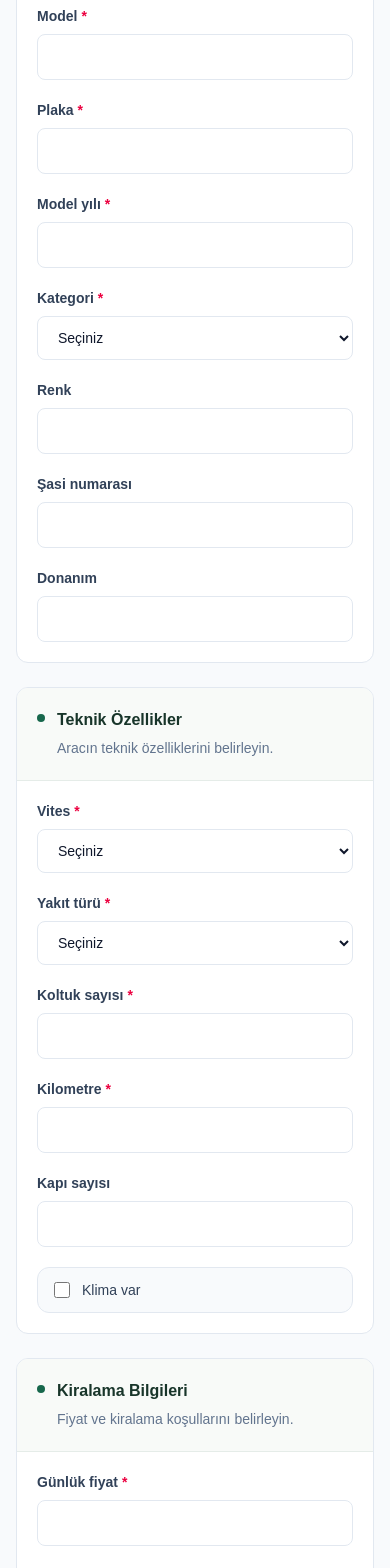
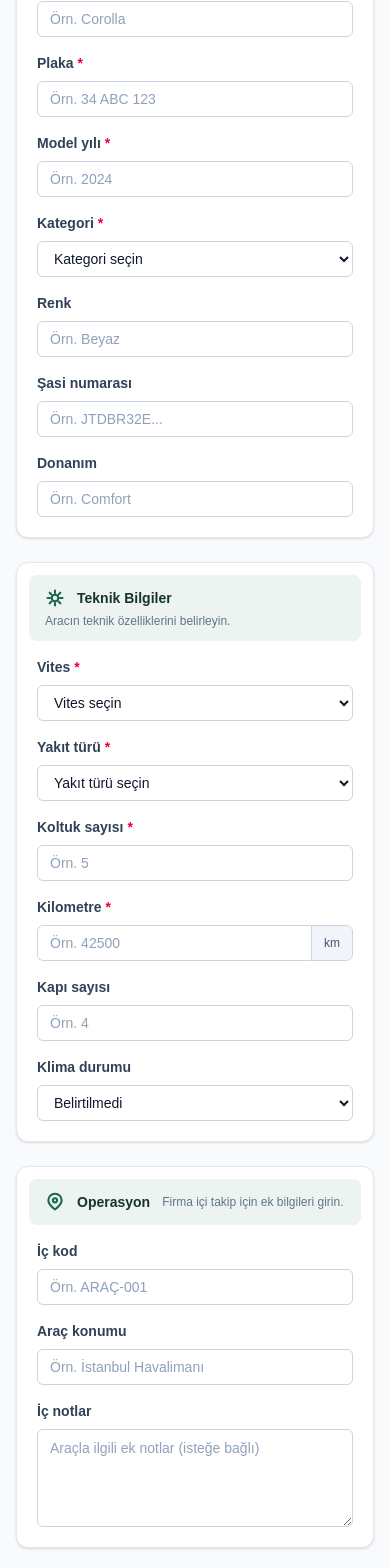
Before and after one commit to molmezses/RentACar, a Next.js app in the folder apps/web/: page /vehicle-create-demo in a window 390 px wide. Shown: the part 432-2000 px from the top of the page. Built offline with nearby package versions, Linux system fonts and the light colour scheme.

Commit message:
refactor(web): improve vehicle form UX and tenant design

```diff
--- a/apps/web/components/vehicles/VehicleForm.tsx
+++ b/apps/web/components/vehicles/VehicleForm.tsx
@@ -5,18 +5,12 @@
 import { useState, type FormEvent } from "react";
 
 import VehicleFormSection from "./VehicleFormSection";
-
 import {
   validateVehicleForm,
   type VehicleValidationErrors,
 } from "@/lib/vehicles/validation";
+import type { CreateVehicleInput, VehicleFormValues } from "@/types/vehicle";
 
-import type {
-  CreateVehicleInput,
-  VehicleFormValues,
-} from "@/types/vehicle";
-
-//Form dışarıdan hangi özellikleri alcak
 type VehicleFormProps = {
   initialValues?: Partial<VehicleFormValues>;
   onSubmit: (vehicle: CreateVehicleInput) => void;
@@ -25,7 +19,6 @@ type VehicleFormProps = {
   submitLabel?: string;
 };
 
-//Yeni araç oluşturulurken formun başlangıçta hangi değerleri taşıyacak
 const emptyValues: VehicleFormValues = {
   plate: "",
   vin: "",
@@ -40,7 +33,7 @@ const emptyValues: VehicleFormValues = {
   fuelType: "",
   seatCount: "",
   doorCount: "",
-  hasAirConditioning: false,
+  hasAirConditioning: null,
   odometerKm: "",
   currentLocationLabel: "",
   notes: "",
@@ -51,12 +44,7 @@ const emptyValues: VehicleFormValues = {
   extraKmPrice: "",
 };
 
-type SelectFieldName =
-  | "category"
-  | "transmission"
-  | "fuelType"
-  | "currency";
-
+type SelectFieldName = "category" | "transmission" | "fuelType" | "currency";
 type TextFieldName = Exclude<
   keyof VehicleFormValues,
   SelectFieldName | "hasAirConditioning" | "notes"
@@ -69,6 +57,7 @@ type FormField =
       label: string;
       required?: boolean;
       inputMode?: "numeric" | "decimal";
+      placeholder?: string;
     }
   | {
       kind: "select";
@@ -77,101 +66,60 @@ type FormField =
       required?: boolean;
     };
 
+type VehicleSectionId = "identity" | "technical" | "operations" | "pricing";
+
 const sections: {
+  id: VehicleSectionId;
   title: string;
   description: string;
   fields: FormField[];
 }[] = [
   {
-    title: "Araç Bilgileri",
+    id: "identity",
+    title: "Araç Kimliği",
     description: "Aracın kimlik ve model bilgilerini girin.",
     fields: [
-      { kind: "text", name: "make", label: "Marka", required: true },
-      { kind: "text", name: "model", label: "Model", required: true },
-      { kind: "text", name: "plate", label: "Plaka", required: true },
-      {
-        kind: "text",
-        name: "modelYear",
-        label: "Model yılı",
-        required: true,
-        inputMode: "numeric",
-      },
+      { kind: "text", name: "make", label: "Marka", required: true, placeholder: "Örn. Toyota" },
+      { kind: "text", name: "model", label: "Model", required: true, placeholder: "Örn. Corolla" },
+      { kind: "text", name: "plate", label: "Plaka", required: true, placeholder: "Örn. 34 ABC 123" },
+      { kind: "text", name: "modelYear", label: "Model yılı", required: true, inputMode: "numeric", placeholder: "Örn. 2024" },
       { kind: "select", name: "category", label: "Kategori", required: true },
-      { kind: "text", name: "color", label: "Renk" },
-      { kind: "text", name: "vin", label: "Şasi numarası" },
-      { kind: "text", name: "trim", label: "Donanım" },
+      { kind: "text", name: "color", label: "Renk", placeholder: "Örn. Beyaz" },
+      { kind: "text", name: "vin", label: "Şasi numarası", placeholder: "Örn. JTDBR32E..." },
+      { kind: "text", name: "trim", label: "Donanım", placeholder: "Örn. Comfort" },
     ],
   },
   {
-    title: "Teknik Özellikler",
+    id: "technical",
+    title: "Teknik Bilgiler",
     description: "Aracın teknik özelliklerini belirleyin.",
     fields: [
       { kind: "select", name: "transmission", label: "Vites", required: true },
       { kind: "select", name: "fuelType", label: "Yakıt türü", required: true },
-      {
-        kind: "text",
-        name: "seatCount",
-        label: "Koltuk sayısı",
-        required: true,
-        inputMode: "numeric",
-      },
-      {
-        kind: "text",
-        name: "odometerKm",
-        label: "Kilometre",
-        required: true,
-        inputMode: "numeric",
-      },
-      {
-        kind: "text",
-        name: "doorCount",
-        label: "Kapı sayısı",
-        inputMode: "numeric",
-      },
+      { kind: "text", name: "seatCount", label: "Koltuk sayısı", required: true, inputMode: "numeric", placeholder: "Örn. 5" },
+      { kind: "text", name: "odometerKm", label: "Kilometre", required: true, inputMode: "numeric", placeholder: "Örn. 42500" },
+      { kind: "text", name: "doorCount", label: "Kapı sayısı", inputMode: "numeric", placeholder: "Örn. 4" },
     ],
   },
   {
-    title: "Kiralama Bilgileri",
-    description: "Fiyat ve kiralama koşullarını belirleyin.",
+    id: "operations",
+    title: "Operasyon",
+    description: "Firma içi takip için ek bilgileri girin.",
     fields: [
-      {
-        kind: "text",
-        name: "dailyPrice",
-        label: "Günlük fiyat",
-        required: true,
-        inputMode: "decimal",
-      },
-      { kind: "select", name: "currency", label: "Para birimi", required: true },
-      {
-        kind: "text",
-        name: "depositAmount",
-        label: "Depozito",
-        inputMode: "decimal",
-      },
-      {
-        kind: "text",
-        name: "includedMileageKm",
-        label: "Dahil kilometre",
-        inputMode: "numeric",
-      },
-      {
-        kind: "text",
-        name: "extraKmPrice",
-        label: "Ek kilometre ücreti",
-        inputMode: "decimal",
-      },
+      { kind: "text", name: "internalCode", label: "İç kod", placeholder: "Örn. ARAÇ-001" },
+      { kind: "text", name: "currentLocationLabel", label: "Araç konumu", placeholder: "Örn. İstanbul Havalimanı" },
     ],
   },
   {
-    title: "Operasyonel Bilgiler",
-    description: "Firma içi takip için ek bilgileri girin.",
+    id: "pricing",
+    title: "Fiyatlandırma",
+    description: "Fiyat ve kiralama koşullarını belirleyin.",
     fields: [
-      { kind: "text", name: "internalCode", label: "İç kod" },
-      {
-        kind: "text",
-        name: "currentLocationLabel",
-        label: "Araç konumu",
-      },
+      { kind: "text", name: "dailyPrice", label: "Günlük fiyat", required: true, inputMode: "decimal", placeholder: "Örn. 1250.00" },
+      { kind: "select", name: "currency", label: "Para birimi", required: true },
+      { kind: "text", name: "depositAmount", label: "Depozito", inputMode: "decimal", placeholder: "Örn. 5000.00" },
+      { kind: "text", name: "includedMileageKm", label: "Dahil kilometre", inputMode: "numeric", placeholder: "Örn. 200" },
+      { kind: "text", name: "extraKmPrice", label: "Ek kilometre ücreti", inputMode: "decimal", placeholder: "Örn. 4.00" },
     ],
   },
 ];
@@ -213,6 +161,9 @@ function optionalNumber(value: string): number | null {
   return value.trim() ? Number(value) : null;
 }
 
+const fieldControlClass =
+  "h-9 w-full min-w-0 rounded-md border border-slate-300 bg-white px-3 text-sm text-slate-900 outline-none transition-colors placeholder:text-slate-400 focus:border-[#17674c] focus:ring-2 focus:ring-emerald-100";
+
 export default function VehicleForm({
   initialValues,
   onSubmit,
@@ -224,32 +175,48 @@ export default function VehicleForm({
     ...emptyValues,
     ...initialValues,
   });
-
   const [errors, setErrors] = useState<VehicleValidationErrors>({});
 
   function updateField<K extends keyof VehicleFormValues>(
     field: K,
     value: VehicleFormValues[K],
   ) {
-    setValues((previous) => ({
-      ...previous,
-      [field]: value,
-    }));
-
-    setErrors((previous) => ({
-      ...previous,
-      [field]: undefined,
-    }));
+    setValues((previous) => ({ ...previous, [field]: value }));
+    setErrors((previous) => ({ ...previous, [field]: undefined }));
   }
 
-  //form değerlerini CreateVehicleInput yapısına dönüştürür
+  function handleCancel() {
+    const initial = { ...emptyValues, ...initialValues };
+    const hasChanges = (Object.keys(values) as Array<keyof VehicleFormValues>).some(
+      (field) => values[field] !== initial[field],
+    );
+
+    if (hasChanges) {
+      const confirmed = window.confirm(
+        "Kaydedilmemiş değişiklikleriniz var. Formdan çıkmak istiyor musunuz?",
+      );
+      if (!confirmed) return;
+    }
+
+    onCancel?.();
+  }
+
   function handleSubmit(event: FormEvent<HTMLFormElement>) {
     event.preventDefault();
-
     const validationErrors = validateVehicleForm(values);
     setErrors(validationErrors);
 
     if (Object.keys(validationErrors).length > 0) {
+      const firstInvalidInput = Array.from(
+        event.currentTarget.querySelectorAll<
+          HTMLInputElement | HTMLSelectElement | HTMLTextAreaElement
+        >("input[name], select[name], textarea[name]"),
+      ).find(
+        (input) =>
+          input.name in validationErrors &&
+          Boolean(validationErrors[input.name as keyof VehicleFormValues]),
+      );
+      firstInvalidInput?.focus();
       return;
     }
 
@@ -265,7 +232,6 @@ export default function VehicleForm({
       odometerKm: Number(values.odometerKm),
       dailyPrice: values.dailyPrice.trim(),
       currency: values.currency as CreateVehicleInput["currency"],
-
       vin: optionalText(values.vin),
       internalCode: optionalText(values.internalCode),
       trim: optionalText(values.trim),
@@ -282,11 +248,15 @@ export default function VehicleForm({
     onSubmit(vehicle);
   }
 
+  const currencySymbol =
+    values.currency === "USD" ? "$" : values.currency === "EUR" ? "€" : "₺";
+
   return (
     <form onSubmit={handleSubmit} noValidate className="space-y-6">
       {sections.map((section) => (
         <VehicleFormSection
-          key={section.title}
+          key={section.id}
+          id={section.id}
           title={section.title}
           description={section.description}
         >
@@ -294,24 +264,29 @@ export default function VehicleForm({
             const inputId = `vehicle-${field.name}`;
             const errorId = `vehicle-error-${field.name}`;
             const error = errors[field.name];
+            const suffix =
+              field.name === "odometerKm" || field.name === "includedMileageKm"
+                ? "km"
+                : field.name === "extraKmPrice"
+                  ? `${currencySymbol}/km`
+                  : null;
 
             return (
-              <div key={field.name} className="min-w-0 space-y-2">
-                <label
-                  htmlFor={inputId}
-                  className="block text-sm font-semibold text-slate-700"
+              <div
+                key={field.name}
+                className="grid min-w-0 grid-cols-1 gap-2 lg:grid-cols-[104px_minmax(0,1fr)] lg:items-center"
               >
+                <label htmlFor={inputId} className="text-sm font-semibold text-slate-700">
                   {field.label}
                   {field.required && (
-                    <span className="ml-1 text-rose-600" aria-hidden="true">
-                      *
-                    </span>
+                    <span className="ml-1 text-rose-600" aria-hidden="true">*</span>
                   )}
                 </label>
 
                 {field.kind === "select" ? (
                   <select
                     id={inputId}
+                    name={field.name}
                     required={field.required}
                     value={values[field.name]}
                     aria-invalid={Boolean(error)}
@@ -322,37 +297,45 @@ export default function VehicleForm({
                         event.target.value as VehicleFormValues[typeof field.name],
                       )
                     }
-                    className="w-full rounded-lg border border-slate-200 bg-white px-4 py-3 text-sm text-slate-900 outline-none transition-colors placeholder:text-slate-400 focus:border-[#17674c] focus:ring-2 focus:ring-emerald-100"
+                    className={fieldControlClass}
                   >
-                    <option value="">Seçiniz</option>
+                    <option value="" disabled>{field.label} seçin</option>
                     {selectOptions[field.name].map(([value, label]) => (
-                      <option key={value} value={value}>
-                        {label}
-                      </option>
+                      <option key={value} value={value}>{label}</option>
                     ))}
                   </select>
                 ) : (
+                  <div className={suffix ? "flex min-w-0 overflow-hidden rounded-md" : "min-w-0"}>
                     <input
                       id={inputId}
+                      name={field.name}
                       type="text"
                       inputMode={field.inputMode ?? "text"}
+                      placeholder={field.placeholder}
                       required={field.required}
                       value={values[field.name]}
                       aria-invalid={Boolean(error)}
                       aria-describedby={error ? errorId : undefined}
-                    onChange={(event) =>
-                      updateField(field.name, event.target.value)
+                      onChange={(event) => updateField(field.name, event.target.value)}
+                      className={
+                        suffix
+                          ? `${fieldControlClass} flex-1 rounded-r-none border-r-0 focus:relative focus:z-10`
+                          : fieldControlClass
                       }
-                    className="w-full rounded-lg border border-slate-200 bg-white px-4 py-3 text-sm text-slate-900 outline-none transition-colors placeholder:text-slate-400 focus:border-[#17674c] focus:ring-2 focus:ring-emerald-100"
                     />
+                    {suffix && (
+                      <span
+                        aria-hidden="true"
+                        className="flex h-9 shrink-0 items-center justify-center rounded-r-md border border-slate-300 bg-slate-100 px-3 text-xs font-medium text-slate-600"
+                      >
+                        {suffix}
+                      </span>
+                    )}
+                  </div>
                 )}
 
                 {error && (
-                  <p
-                    id={errorId}
-                    role="alert"
-                    className="text-xs font-medium text-rose-600"
-                  >
+                  <p id={errorId} role="alert" className="text-xs font-medium text-rose-600 lg:col-start-2">
                     {error}
                   </p>
                 )}
@@ -360,49 +343,46 @@ export default function VehicleForm({
             );
           })}
 
-          {section.title === "Teknik Özellikler" && (
-            <label className="flex items-center gap-3 rounded-xl border border-slate-200 bg-slate-50 px-4 py-3 text-sm font-medium text-slate-700">
-              <input
-                type="checkbox"
-                checked={values.hasAirConditioning}
-                onChange={(event) =>
-                  updateField("hasAirConditioning", event.target.checked)
-                }
-                className="h-4 w-4 accent-[#17674c]"
-              />
-              Klima var
+          {section.id === "technical" && (
+            <div className="grid min-w-0 grid-cols-1 gap-2 lg:grid-cols-[104px_minmax(0,1fr)] lg:items-center">
+              <label htmlFor="vehicle-air-conditioning" className="whitespace-nowrap text-sm font-semibold text-slate-700">
+                Klima durumu
               </label>
+              <select
+                id="vehicle-air-conditioning"
+                name="hasAirConditioning"
+                value={values.hasAirConditioning === null ? "" : values.hasAirConditioning ? "true" : "false"}
+                onChange={(event) => {
+                  const selected = event.target.value;
+                  updateField("hasAirConditioning", selected === "" ? null : selected === "true");
+                }}
+                className={fieldControlClass}
+              >
+                <option value="">Belirtilmedi</option>
+                <option value="true">Klima var</option>
+                <option value="false">Klima yok</option>
+              </select>
+            </div>
           )}
 
-          {section.title === "Operasyonel Bilgiler" && (
-            <div className="space-y-2 sm:col-span-2">
-              <label
-                htmlFor="vehicle-notes"
-                className="block text-sm font-semibold text-slate-700"
-              >
+          {section.id === "operations" && (
+            <div className="grid min-w-0 grid-cols-1 gap-2 sm:col-span-2 lg:grid-cols-[104px_minmax(0,1fr)]">
+              <label htmlFor="vehicle-notes" className="text-sm font-semibold text-slate-700">
                 İç notlar
               </label>
-
               <textarea
                 id="vehicle-notes"
+                name="notes"
                 rows={4}
+                placeholder="Araçla ilgili ek notlar (isteğe bağlı)"
                 value={values.notes}
                 aria-invalid={Boolean(errors.notes)}
-                aria-describedby={
-                  errors.notes ? "vehicle-error-notes" : undefined
-                }
-                onChange={(event) =>
-                  updateField("notes", event.target.value)
-                }
-                className="w-full resize-y rounded-lg border border-slate-200 bg-white px-4 py-3 text-sm text-slate-900 outline-none transition-colors placeholder:text-slate-400 focus:border-[#17674c] focus:ring-2 focus:ring-emerald-100"
+                aria-describedby={errors.notes ? "vehicle-error-notes" : undefined}
+                onChange={(event) => updateField("notes", event.target.value)}
+                className="min-h-20 w-full min-w-0 resize-y rounded-md border border-slate-300 bg-white px-3 py-2 text-sm text-slate-900 outline-none transition-colors placeholder:text-slate-400 focus:border-[#17674c] focus:ring-2 focus:ring-emerald-100"
               />
-
               {errors.notes && (
-                <p
-                  id="vehicle-error-notes"
-                  role="alert"
-                  className="text-xs font-medium text-rose-600"
-                >
+                <p id="vehicle-error-notes" role="alert" className="text-xs font-medium text-rose-600 lg:col-start-2">
                   {errors.notes}
                 </p>
               )}
@@ -411,7 +391,6 @@ export default function VehicleForm({
         </VehicleFormSection>
       ))}
 
-      {/* Kaydet ve iptal */}
       <div className="flex flex-wrap items-center justify-center gap-3 border-t border-slate-200 px-5 py-5 sm:px-6">
         <button
           type="submit"
@@ -420,11 +399,10 @@ export default function VehicleForm({
         >
           {isSubmitting ? "İşleniyor..." : submitLabel}
         </button>
-
         {onCancel && (
           <button
             type="button"
-            onClick={onCancel}
+            onClick={handleCancel}
             disabled={isSubmitting}
             className="inline-flex min-h-12 items-center justify-center rounded-xl border border-slate-200 bg-white px-6 py-3 text-sm font-medium text-slate-700 transition-colors hover:bg-slate-50 focus-visible:outline-2 focus-visible:outline-offset-2 focus-visible:outline-slate-400 disabled:cursor-not-allowed disabled:opacity-50"
           >
--- a/apps/web/components/vehicles/VehicleFormSection.tsx
+++ b/apps/web/components/vehicles/VehicleFormSection.tsx
@@ -2,39 +2,86 @@
 //Form bölümlerinin görsel iskeleti
 import type { ReactNode } from "react";
 
+type VehicleSectionId =
+  | "identity"
+  | "technical"
+  | "operations"
+  | "pricing";
+
 type VehicleFormSectionProps = {
+  id: VehicleSectionId;
   title: string;
   description: string;
   children: ReactNode;
 };
 
+function SectionIcon({ id }: { id: VehicleSectionId }) {
+  const paths: Record<VehicleSectionId, ReactNode> = {
+    identity: (
+      <>
+        <path d="M5 17h14l-1.5-7h-11L5 17Z" />
+        <path d="m7 10 1-3h8l1 3M5 17v2m14-2v2M8 14h.01M16 14h.01" />
+      </>
+    ),
+    technical: (
+      <>
+        <path d="M12 3v3m0 12v3M3 12h3m12 0h3M5.6 5.6l2.1 2.1m8.6 8.6 2.1 2.1M18.4 5.6l-2.1 2.1m-8.6 8.6-2.1 2.1" />
+        <circle cx="12" cy="12" r="4" />
+      </>
+    ),
+    operations: (
+      <>
+        <path d="M20 10c0 5-8 11-8 11S4 15 4 10a8 8 0 1 1 16 0Z" />
+        <circle cx="12" cy="10" r="2.5" />
+      </>
+    ),
+    pricing: (
+      <>
+        <rect x="3" y="6" width="18" height="14" rx="2" />
+        <path d="M3 10h18M7 6V4h12M16 15h2" />
+      </>
+    ),
+  };
+
+  return (
+    <svg
+      aria-hidden="true"
+      width="20"
+      height="22"
+      viewBox="0 0 24 24"
+      fill="none"
+      stroke="currentColor"
+      strokeWidth="2.5"
+      strokeLinecap="round"
+      strokeLinejoin="round"
+      className="shrink-0 text-[#17674c]"
+    >
+      {paths[id]}
+    </svg>
+  );
+}
+
 export default function VehicleFormSection({
+  id,
   title,
   description,
   children,
 }: VehicleFormSectionProps) {
   return (
-    <section className="min-w-0 overflow-hidden rounded-xl border border-slate-200 bg-white">
-      <div className="border-b border-[#e5ece8] bg-[#f8faf8] px-5 py-5 sm:px-6">
-        <div className="flex items-start gap-3">
-          <span
-            aria-hidden="true"
-            className="mt-1.5 h-2 w-2 shrink-0 rounded-full bg-[#17674c]"
-          />
+    <section className="min-w-0 rounded-xl border border-slate-200 bg-white p-3 shadow-sm sm:p-4">
+      <div className="flex flex-wrap items-center gap-x-3 gap-y-1 rounded-lg bg-[#edf3f0] px-4 py-3">
+        <SectionIcon id={id} />
 
-          <div className="min-w-0">
-            <h2 className="text-base font-semibold text-[#18352a] sm:text-lg">
-              {title}
-            </h2>
+        <h2 className="text-sm font-semibold text-[#18352a] sm:text-base">
+          {title}
+        </h2>
 
-            <p className="mt-1 text-sm leading-6 text-slate-500">
-              {description}
-            </p>
-          </div>
-        </div>
+        <p className="text-xs text-slate-500 sm:text-sm">
+          {description}
+        </p>
       </div>
 
-      <div className="grid grid-cols-1 gap-x-6 gap-y-5 p-5 sm:grid-cols-2 sm:p-6">
+      <div className="grid grid-cols-1 gap-x-6 gap-y-4 px-2 pb-2 pt-4 sm:grid-cols-2 sm:px-3">
         {children}
       </div>
     </section>
--- a/apps/web/lib/vehicles/validation.ts
+++ b/apps/web/lib/vehicles/validation.ts
@@ -26,21 +26,25 @@ export function validateVehicleForm(
 
   // Zorunlu metinler ve uzunluk sınırları
   const textFields = {
-    plate: [2, 20],
-    make: [1, 60],
-    model: [1, 80],
+  plate: { label: "Plaka", min: 2, max: 20 },
+  make: { label: "Marka", min: 1, max: 60 },
+  model: { label: "Model", min: 1, max: 80 },
   } as const;
 
   for (const field of Object.keys(textFields) as Array<
     keyof typeof textFields
   >) {
-    const [min, max] = textFields[field];
+    const { label, min, max } = textFields[field];
     const value = values[field].trim();
 
-    if (value.length < min || value.length > max) {
-      errors[field] = `${min}-${max} karakter olmalı.`;
+    if (!value) {
+      errors[field] = `${label} alanı zorunludur.`;
+    } else if (value.length < min || value.length > max) {
+      errors[field] =
+        `${label} ${min} ile ${max} karakter arasında olmalıdır.`;
     }
   }
+
 
   // Uluslararası plaka karakter kontrolü
   if (
@@ -94,57 +98,74 @@ export function validateVehicleForm(
 
   // Tam sayı doğrulama yardımcısı
   function checkInteger(
-    field: "modelYear" | "seatCount" | "doorCount" |
-      "odometerKm" | "includedMileageKm",
+    field:
+      | "modelYear"
+      | "seatCount"
+      | "doorCount"
+      | "odometerKm"
+      | "includedMileageKm",
+    label: string,
     min: number,
     max: number,
     required = false,
   ) {
     const value = values[field].trim();
 
-    if (!value && !required) return;
+    if (!value) {
+      if (required) {
+        errors[field] = `${label} alanı zorunludur.`;
+      }
+      return;
+    }
 
     const number = Number(value);
 
     if (
-      !value ||
       !/^\d+$/.test(value) ||
       !Number.isSafeInteger(number) ||
       number < min ||
       number > max
     ) {
-      errors[field] = `Geçerli bir değer girin (${min}-${max}).`;
+      errors[field] =
+        `${label} ${min} ile ${max} arasında bir tam sayı olmalıdır.`;
     }
   }
 
-  checkInteger("modelYear", 1950, new Date().getFullYear() + 1, true);
-  checkInteger("seatCount", 1, 20, true);
-  checkInteger("doorCount", 1, 8);
-  checkInteger("odometerKm", 0, Number.MAX_SAFE_INTEGER, true);
-  checkInteger("includedMileageKm", 0, Number.MAX_SAFE_INTEGER);
+  checkInteger("modelYear", "Model yılı", 1950, new Date().getFullYear() + 1, true);
+  checkInteger("seatCount", "Koltuk sayısı", 1, 20, true);
+  checkInteger("doorCount", "Kapı sayısı", 1, 8);
+  checkInteger("odometerKm", "Kilometre", 0, Number.MAX_SAFE_INTEGER, true);
+  checkInteger("includedMileageKm", "Dahil kilometre", 0, Number.MAX_SAFE_INTEGER);
 
   // Parasal değerleri Number'a dönüştürmeden doğrula
   function checkMoney(
     field: "dailyPrice" | "depositAmount" | "extraKmPrice",
+    label: string,
     required = false,
     positive = false,
   ) {
     const value = values[field].trim();
 
-    if (!value && !required) return;
+    if (!value) {
+      if (required) {
+        errors[field] = `${label} alanı zorunludur.`;
+      }
+      return;
+    }
 
-    // Decimal(12,2): en fazla 10 tam, 2 ondalık basamak
+    // Decimal(12,2): en fazla 10 tam ve 2 ondalık basamak
     const validFormat = /^(?:0|[1-9]\d{0,9})(?:\.\d{1,2})?$/.test(value);
     const zero = /^0(?:\.0{1,2})?$/.test(value);
 
     if (!validFormat || (positive && zero)) {
-      errors[field] = "Geçerli bir tutar girin.";
+      errors[field] = positive
+        ? `${label} sıfırdan büyük olmalı ve en fazla 2 ondalık basamak içermelidir.`
+        : `${label} geçerli bir tutar olmalı ve en fazla 2 ondalık basamak içermelidir.`;
     }
   }
-
-  checkMoney("dailyPrice", true, true);
-  checkMoney("depositAmount");
-  checkMoney("extraKmPrice");
+  checkMoney("dailyPrice", "Günlük fiyat", true, true);
+  checkMoney("depositAmount", "Depozito");
+  checkMoney("extraKmPrice", "Ek kilometre ücreti");
 
   return errors;
 }
--- a/apps/web/types/vehicle.ts
+++ b/apps/web/types/vehicle.ts
@@ -123,7 +123,7 @@ export type VehicleFormValues = {
 
   seatCount: string;
   doorCount: string;
-  hasAirConditioning: boolean;
+  hasAirConditioning: boolean | null;
 
   odometerKm: string;
   currentLocationLabel: string;
```
Also changed, not shown: apps/web/app/tenant/(dashboard)/vehicles/new/page.tsx (+7 -11 lines), 1 other file (tests, documents, lock files or other folders). Lines whose indentation alone changed are shown as unchanged.
